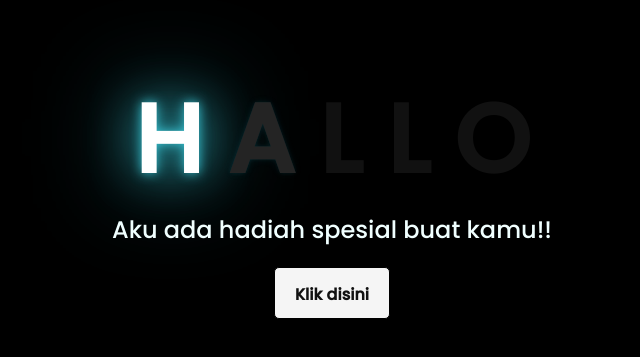
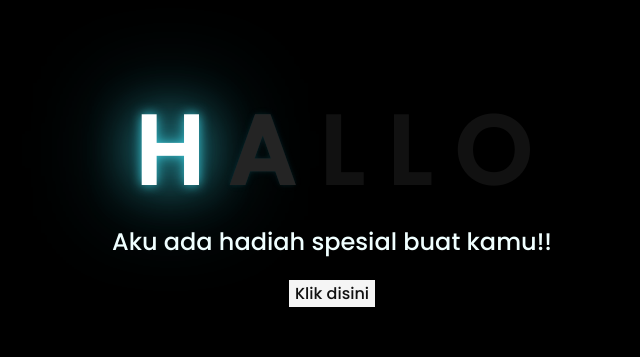
Before and after one commit to ErickWahyudy/kado, a plain HTML site: page index.html in a window 1280 px wide. Shown: the part 215-572 px from the top of the page, without its empty margins (316-956 px from the left). Drawn offline with Linux system fonts and the light colour scheme.

Commit message:
update index

```diff
--- a/index.html
+++ b/index.html
@@ -21,7 +21,7 @@
         <span>Aku ada hadiah spesial buat kamu!!</span>
     </div>
     <div class="button">
-        <button style="background-color: #f5f5f5; color: #000000; border: 1px solid #000000; border-radius: 5px; padding: 10px 20px; font-size: 20px; font-weight: bold; cursor: pointer;">
+        <button style="background-color: #f5f5f5; color: #000000; border: 1px solid #000000;">
             <a href="flower.html">Klik disini</a>
         </button>
 
```
